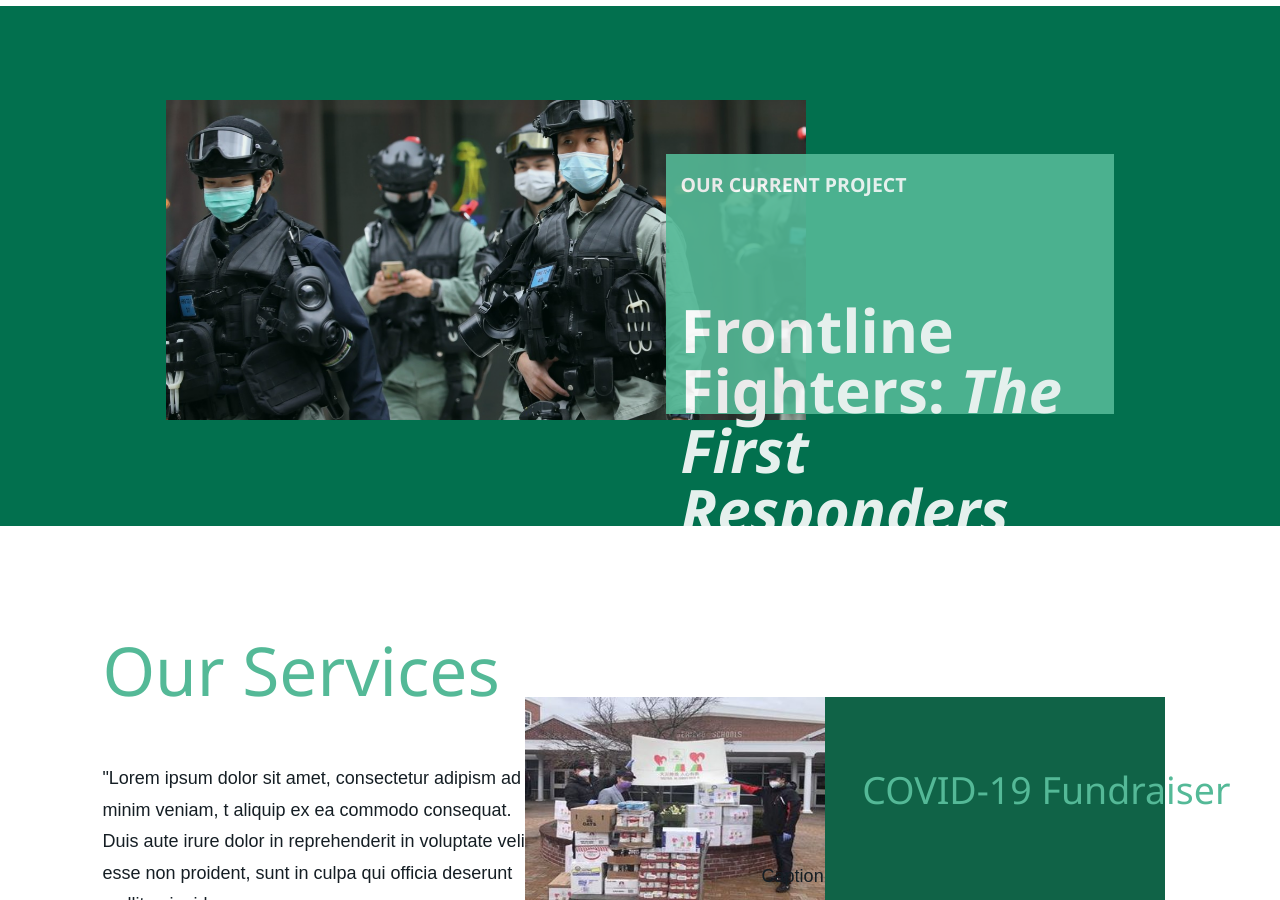
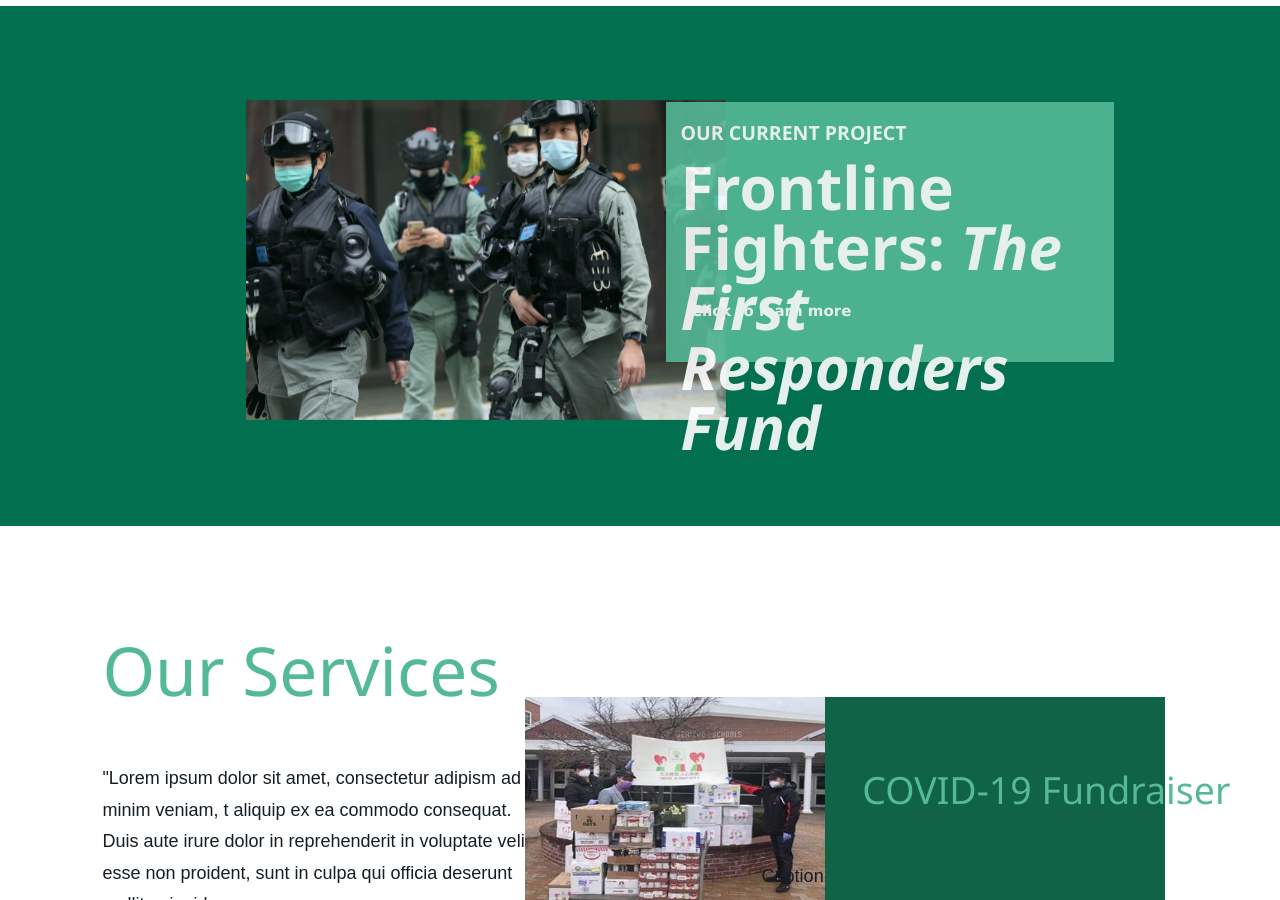
Before and after one commit to ANDREW0307/Gratus-Cubed, a plain HTML site: page HomeV3/homev3.html in a window 1280 px wide. Shown: the part 1625-2525 px from the top of the page. Drawn offline with nearby package versions, Linux system fonts and the light colour scheme; files that its build step writes are made by us from their sources; a web font is replaced by a local one.

Commit message:
changed slideshow

```diff
--- a/HomeV3/homev3.css
+++ b/HomeV3/homev3.css
@@ -574,9 +574,14 @@ height: 2px;
 
 }
 
+.imagebox img {
+  width:50%;
+  height:100%;
+  object-fit: contain;
+}
 
 
-.fling-minislide {width:50%; height:2%; padding-bottom: 25%; overflow:hidden; position:relative;  }
+.fling-minislide { padding-bottom: 25%; overflow:hidden; position:relative;  }
 
 .fling-minislide img{ position:absolute; animation:fling-minislide 12s infinite; opacity:0; z-index: 0;}
 
@@ -589,7 +594,7 @@ height: 2px;
 
 .currentprojectbox {
   position: relative;
-  top: -35%;
+  top: -45%;
   width: 35%;
   height: 50%;
   background-color: #54b997;
@@ -613,7 +618,6 @@ height: 2px;
   color: white;
   font-size: 4em;
   position: relative;
-  top: 35%;
   font-weight: bold;
   line-height: 1em;
 }
@@ -621,7 +625,7 @@ height: 2px;
 
 #currentprojectlearnmore {
   position: absolute;
-  top: 22em;
+  bottom: 0;
   left: -1em;
   padding: 25px;
   margin: 15px;
```
Also changed, not shown: HomeV3/homev3.html (+1 -1 lines).
